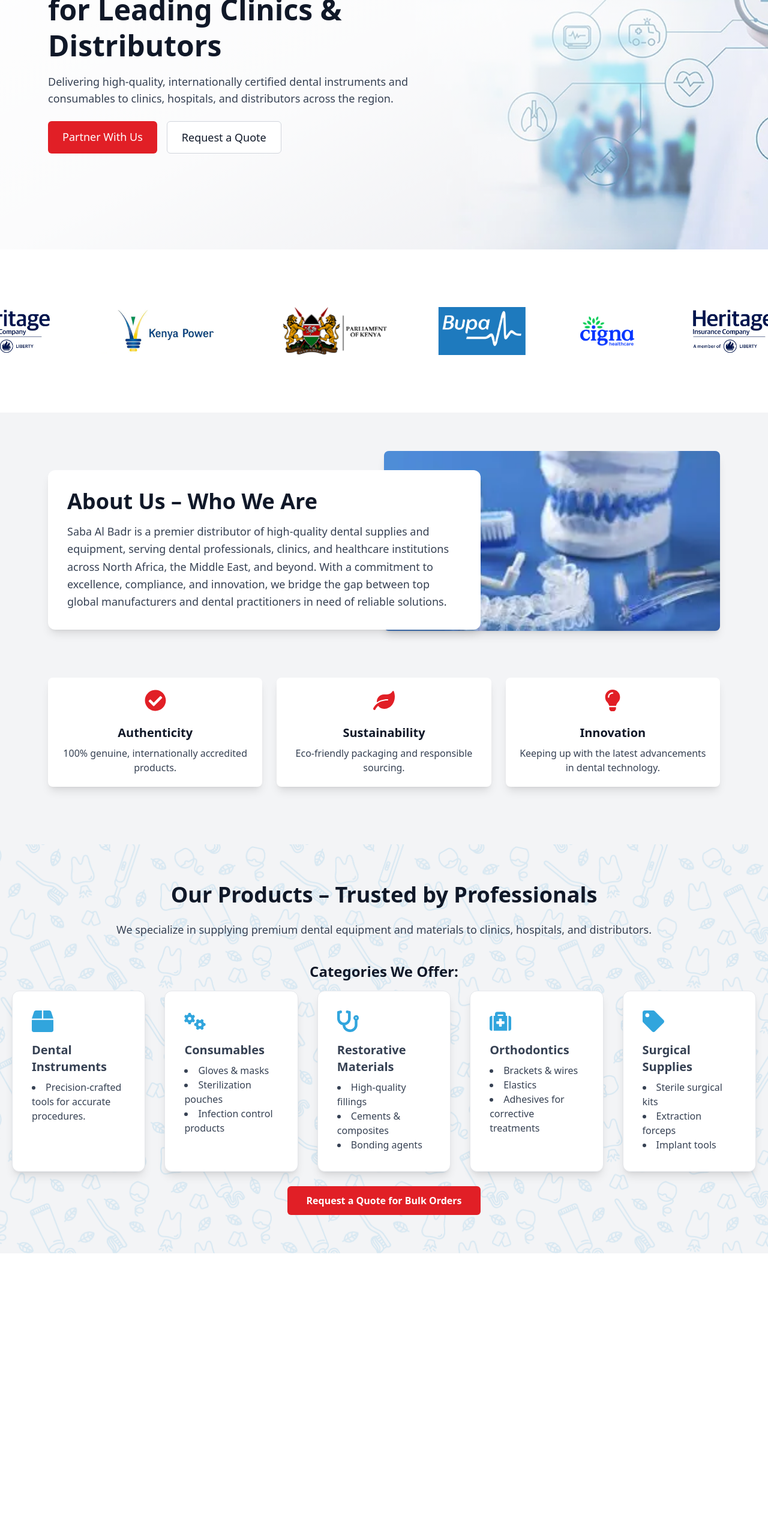
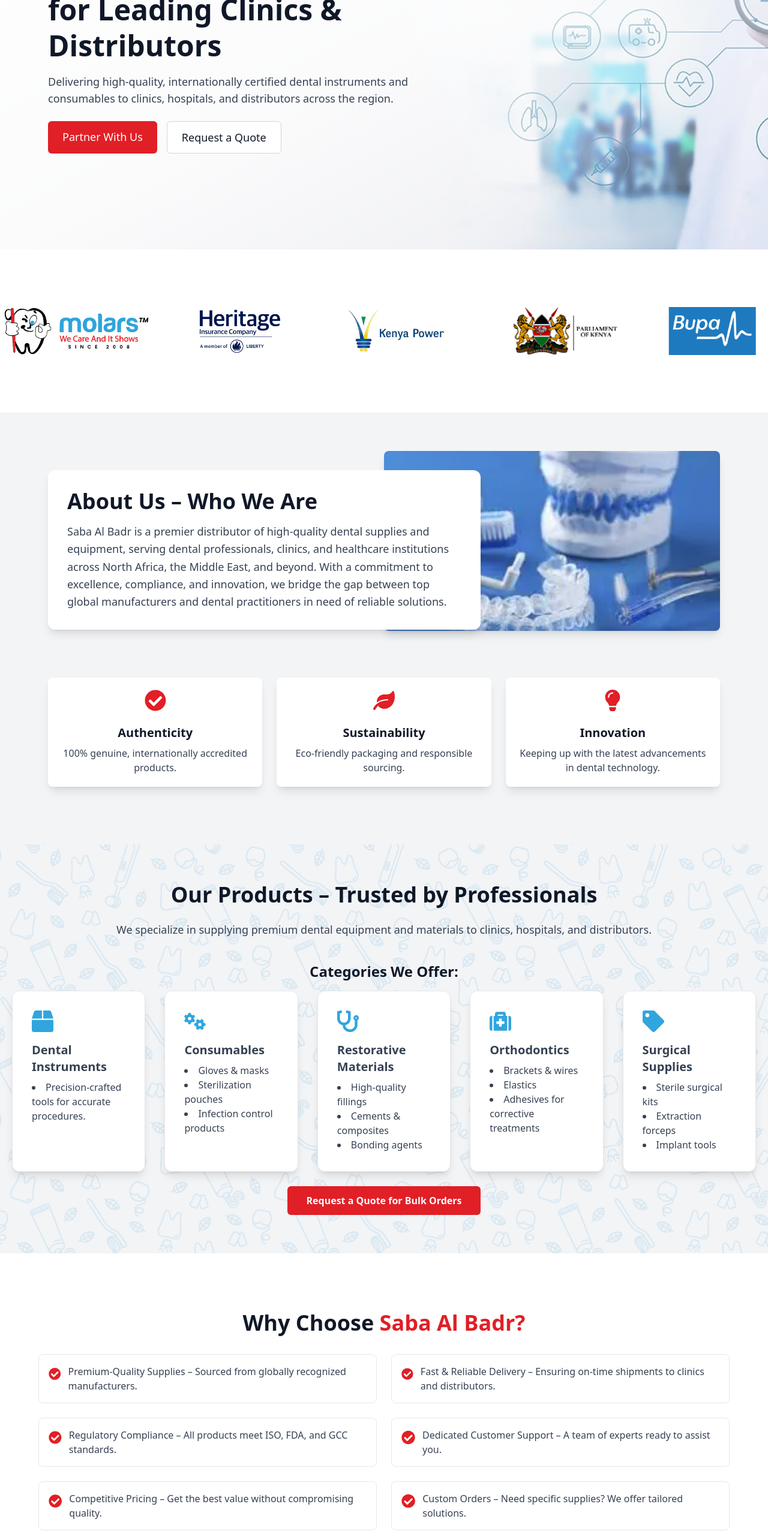
Before and after one commit to Molars-Dental-Practice/saba-al-badr, a React (Vite) app: page / in a window 1280 px wide. Shown: the part 234-2797 px from the top of the page at 60% size. Before the commit the page ends 2324 px from the top, so only its background shows below. Built offline with nearby package versions, Linux system fonts and the light colour scheme.

Commit message:
add pause event to the partners when hovered

```diff
--- a/src/App.tsx
+++ b/src/App.tsx
@@ -4,6 +4,7 @@ import Navbar from "./components/Navbar";
 import Partners from "./components/Partners";
 import ProductCategories from "./components/ProductCategories";
 import ScrollToTop from "./components/ScrollToTop";
+import WhyChooseUs from "./components/WhyChooseUs";
 // import Services from "./components/Services";
 
 const App = () => {
@@ -17,6 +18,7 @@ const App = () => {
         <About />
         {/* <Services /> */}
         <ProductCategories />
+        <WhyChooseUs />
       </div>
     </>
   );
--- a/src/components/Partners.tsx
+++ b/src/components/Partners.tsx
@@ -1,5 +1,5 @@
-import { motion } from "framer-motion";
-import { useState, useMemo } from "react";
+import { motion, useAnimation } from "framer-motion";
+import { useState, useMemo, useEffect } from "react";
 import molars from "../assets/partners/molars-dental-clinic-logo.png";
 import partner1 from "../assets/partners/1.png";
 import partner2 from "../assets/partners/2.png";
@@ -7,11 +7,20 @@ import partner3 from "../assets/partners/3.png";
 import partner4 from "../assets/partners/4.png";
 import partner5 from "../assets/partners/5.png";
 
-const partners = [partner1, partner2, partner3, partner4, partner5];
+const partners = [
+  partner1,
+  molars,
+  partner2,
+  partner3,
+  partner4,
+  partner5,
+  molars,
+];
 
-console.log(partners);
 const Partners = () => {
   const [loadedImages, setLoadedImages] = useState<number[]>([]);
+
+  const controls = useAnimation();
 
   // prevent recalculating duplicatedLogos on every render
   const duplicatedLogos = useMemo(
@@ -23,18 +32,35 @@ const Partners = () => {
     setLoadedImages((prev) => [...new Set([...prev, index % partners.length])]);
   };
 
+  useEffect(() => {
+    controls.start({
+      x: ["0%", "-50%"],
+      transition: {
+        repeat: Infinity,
+        duration: partners.length * 3,
+        ease: "linear",
+      },
+    });
+  }, [controls, partners.length]);
+
   return (
     <section className="bg-white-100 py-6 md:py-24 overflow-hidden">
       <div className="relative w-full overflow-hidden">
         <motion.div
           className="flex w-full space-x-20"
-          initial={{ x: 0 }}
-          animate={{ x: "-50%" }}
-          transition={{
-            repeat: Infinity,
-            duration: partners.length * 3,
-            ease: "linear",
-          }}
+          animate={controls}
+          drag="x"
+          onHoverStart={() => controls.stop()}
+          onHoverEnd={() =>
+            controls.start({
+              x: ["0%", "-50%"],
+              transition: {
+                repeat: Infinity,
+                duration: partners.length * 3,
+                ease: "linear",
+              },
+            })
+          }
         >
           {/* Duplicate the logos to create a seamless loop */}
           {duplicatedLogos.map((logo, idx) => (
--- a/src/components/ProductCategories.tsx
+++ b/src/components/ProductCategories.tsx
@@ -91,11 +91,10 @@ const ProductCategories = () => {
           ))}
         </div>
 
-        {/* Call to Action: Request a Quote */}
         <div className="mt-6">
           <a
             href="#"
-            className="inline-block bg-[#E11F26] text-white font-semibold py-3 px-8 rounded-md hover:bg-[#c45f63] transition"
+            className="inline-block bg-[#E11F26] text-white font-semibold py-3 px-8 rounded-md hover:bg-[#31a5dd] transition"
           >
             Request a Quote for Bulk Orders
           </a>
--- /dev/null
+++ b/src/components/WhyChooseUs.tsx
@@ -0,0 +1,36 @@
+import { FaCheckCircle } from "react-icons/fa";
+
+const WhyChooseUs = () => {
+  const reasons = [
+    "Premium-Quality Supplies – Sourced from globally recognized manufacturers.",
+    "Fast & Reliable Delivery – Ensuring on-time shipments to clinics and distributors.",
+    "Regulatory Compliance – All products meet ISO, FDA, and GCC standards.",
+    "Dedicated Customer Support – A team of experts ready to assist you.",
+    "Competitive Pricing – Get the best value without compromising quality.",
+    "Custom Orders – Need specific supplies? We offer tailored solutions.",
+  ];
+
+  return (
+    <section className="bg-white py-24 px-5">
+      <div className="max-w-6xl mx-auto text-center">
+        <h2 className="text-3xl md:text-4xl font-bold text-gray-900 mb-6">
+          Why Choose <span className="text-[#E11F26]">Saba Al Badr?</span>
+        </h2>
+
+        <div className="grid md:grid-cols-2 gap-6 text-left mt-8">
+          {reasons.map((reason, index) => (
+            <div
+              key={index}
+              className="flex items-start bg-white rounded-lg p-4 border border-gray-200 group"
+            >
+              <FaCheckCircle className="text-[#E11F26] text-2xl mr-3 mt-1 group-hover:text-[#31a5dd]" />
+              <p className="text-gray-700">{reason}</p>
+            </div>
+          ))}
+        </div>
+      </div>
+    </section>
+  );
+};
+
+export default WhyChooseUs;
```
